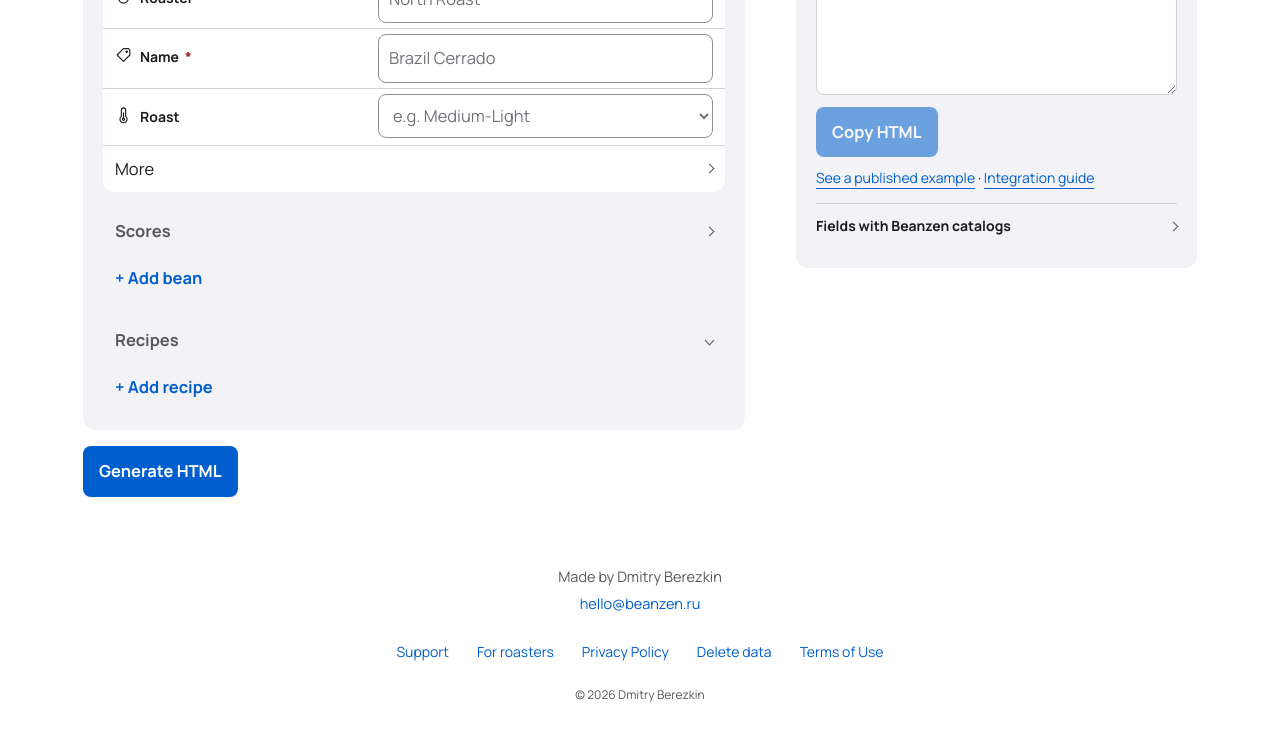
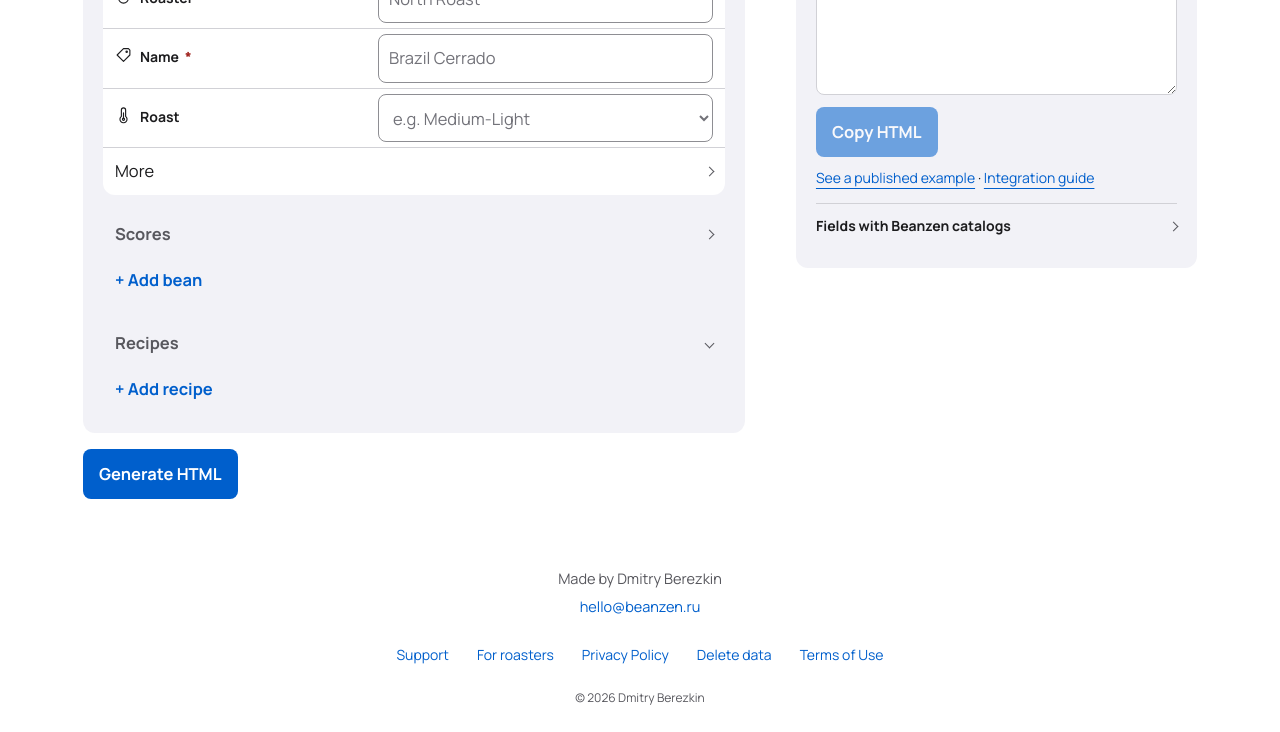
Before and after one commit to securny/beanzen.github.io, a Jekyll site: the page built from _pages/roaster-profile-builder.html, in a window 1280 px wide and 1324 px high. Shown: the part 589-1321 px from the top of the window. Built offline with Jekyll 4.4.1, drawn with Linux system fonts in a browser that asks for light colours.

Commit message:
Match profile input and select heights

```diff
--- a/_sass/profile-builder.scss
+++ b/_sass/profile-builder.scss
@@ -92,6 +92,8 @@ $profile-placeholder-color: #727279;
   width: 100%;
   min-width: 0;
   min-height: 44px;
+  // Native selects need the same line, padding and borders as text inputs.
+  min-height: max(44px, calc(1lh + 18px));
   padding: 8px 10px;
   border: 1px solid $profile-control-border;
   border-radius: 8px;
@@ -115,6 +117,11 @@ $profile-placeholder-color: #727279;
 .profileField [aria-invalid="true"] { border-color: $profile-error-color; }
 .profileField textarea { resize: vertical; field-sizing: content; }
 .profileField textarea[rows="1"] { resize: none; }
+.profileField textarea[rows="1"]:placeholder-shown {
+  field-sizing: fixed;
+  white-space: nowrap;
+  text-overflow: ellipsis;
+}
 .profileField:has(label.profileVisuallyHidden) { grid-template-columns: minmax(0, 1fr); }
 .profileField:has(label.profileVisuallyHidden) textarea { min-height: 104px; }
 .profileBuilder .profileRowHint { padding: 0 12px; }
```
